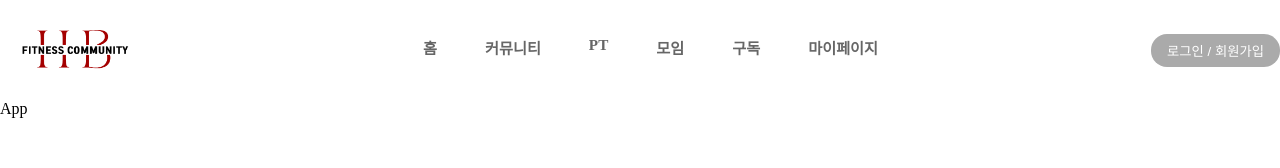
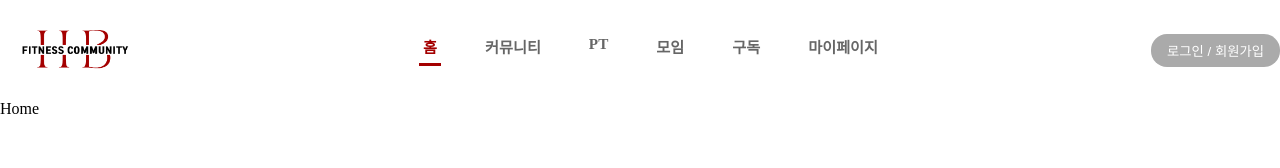
Before and after one commit to hpe2/HOT_BODY, a React (Vite) app in the folder client/: page / in a window 1280 px wide. Before the commit this address led to /login. Shown: the top 168 px of the page. Built offline with nearby package versions, Linux system fonts and the light colour scheme; no server answers.

Commit message:
Hotfix: context api tester error delete

```diff
--- a/client/src/App.jsx
+++ b/client/src/App.jsx
@@ -1,11 +1,15 @@
-import React from "react";
-import Navbar from "./components/Navbar";
+import { Route, Routes} from 'react-router-dom';
+import Home from './pages/home/Home';
+import RootLayout from './pages/RootLayout';
 
 const App = () => {
   return (
     <>
-      <Navbar />
-      App
+      <Routes>
+        <Route element={<RootLayout />}>
+          <Route path='/' element={<Home />} />
+        </Route>
+      </Routes>
     </>
   );
 };
--- a/client/src/components/Navbar.jsx
+++ b/client/src/components/Navbar.jsx
@@ -5,7 +5,7 @@ import "../style/home.css";
 
 const navLinks = [
   {
-    link: "/home",
+    link: "/",
     menuName: "홈",
   },
   {
--- a/client/src/context/AuthContext.jsx
+++ b/client/src/context/AuthContext.jsx
@@ -32,10 +32,7 @@ const AuthProvider = ({ children }) => {
       const currentUser = await getCurrentUser();
       if (currentUser.id) {
         setUser({
-          userId: currentUser.userId,
-          name: currentUser.name,
-          email: currentUser.email,
-          isAdmin: currentUser.isAdmin,
+          ...currentUser
         });
         setIsAuthenticated(true);
         return true;
@@ -47,12 +44,11 @@ const AuthProvider = ({ children }) => {
     }
   };
 
-  useEffect(() => {
-    const cookie = localStorage.getItem("accessToken");
-    if (cookie === "[]" || cookie === null || cookie === undefined)
-      navigate("/login");
-    checkAuthUser();
-  }, []);
+  // useEffect(() => {
+  //   const cookie = localStorage.getItem("accessToken");
+  //   if (cookie === "[]" || cookie === null || cookie === undefined) navigate("/login");
+  //   checkAuthUser();
+  // }, []);
 
   const value = {
     user,
--- /dev/null
+++ b/client/src/pages/RootLayout.jsx
@@ -0,0 +1,13 @@
+import { Outlet } from 'react-router-dom';
+import Navbar from '../components/Navbar';
+
+const RootLayout = () => {
+  return (
+    <>
+      <Navbar />
+      <Outlet />
+    </>
+  )
+}
+
+export default RootLayout
```
